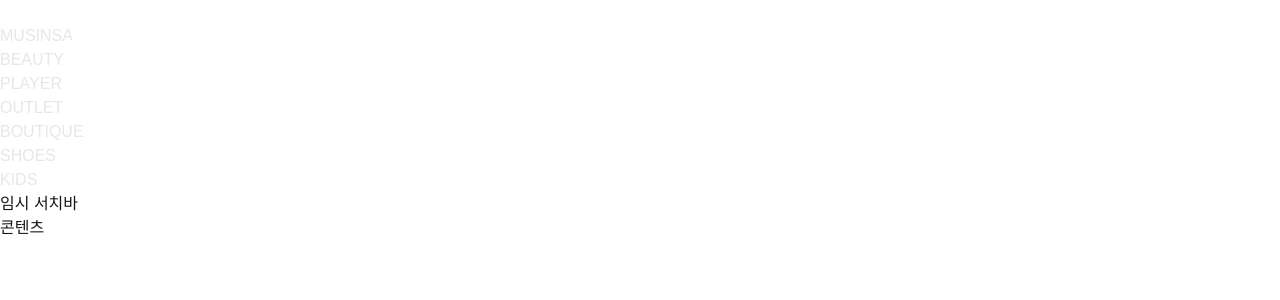
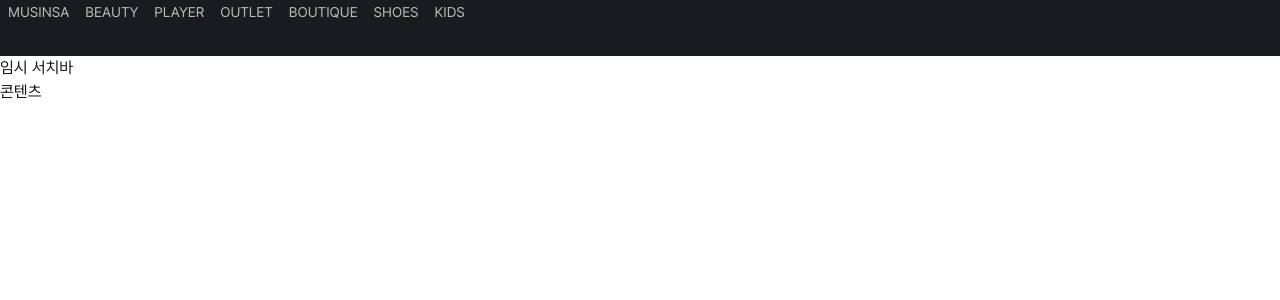
Before and after one commit to devjiin/study-musinsa, a Next.js app: page /magazine in a window 1280 px wide. Shown: the top 300 px of the page. Built offline with nearby package versions, Linux system fonts and the light colour scheme.

Commit message:
Feat: Pretendard 폰트 추가, Localnavigaion style 수정

```diff
--- /dev/null
+++ b/src/app/(home)/loading.tsx
@@ -0,0 +1,3 @@
+export default function Loading() {
+  return <h2>로딩딩</h2>;
+}
--- a/src/app/(home)/page.tsx
+++ b/src/app/(home)/page.tsx
@@ -2,14 +2,15 @@
 import { getData } from "../../../notion";
 import { Metadata } from "next";
 
-const pageId = "239427665b958058bc76e92c8e27e2df";
+const pageId = process.env.NOTION_DATABASE_ID;
 
-export const matadata: Metadata = {
+export const metadata: Metadata = {
   title: "home",
 };
 
 const ItemCardApi = async () => {
   const data = await getData(pageId);
+  console.log(data);
 
   return <main></main>;
 };
@@ -17,8 +18,8 @@
 export default function Home() {
   return (
     <>
+      <ContentTabs />
       <ItemCardApi />
-      <ContentTabs />
     </>
   );
 }
--- a/src/app/global.css
+++ b/src/app/global.css
@@ -5,10 +5,19 @@
   --foreground: #171717;
 }
 
+@font-face {
+  font-family: "Pretendard Variable";
+  font-weight: 45 920;
+  font-style: normal;
+  font-display: swap;
+  src: url("/fonts/PretendardVariable.woff2") format("woff2-variations");
+}
+
 @theme {
   --color-background: var(--background);
   --color-foreground: var(--foreground);
   --color-white-rgba: rgba(225, 225, 225, 0.8);
+  --font-pretendard: "Pretendard Variable";
 }
 
 @layer components {
@@ -35,5 +44,8 @@
 body {
   background: var(--background);
   color: var(--foreground);
-  font-family: Arial, Helvetica, sans-serif;
+  font-family:
+    var(--font-pretendard),
+    Apple SD Gothic Neo,
+    sans-serif;
 }
--- a/src/app/layout.tsx
+++ b/src/app/layout.tsx
@@ -16,7 +16,7 @@
   children: React.ReactNode;
 }>) {
   return (
-    <html lang="en">
+    <html lang="ko">
       <body>
         <h1 className="for-a11y">MUSINSA</h1>
         <LocalNavigation />
--- a/src/components/LocalNavigation/LocalNavigation.tsx
+++ b/src/components/LocalNavigation/LocalNavigation.tsx
@@ -3,12 +3,15 @@
 
 export default function LocalNavigation() {
   return (
-    <nav className="">
+    <nav className="flex bg-[#1a1b1f]">
       <button type="button" aria-label="카테고리 메뉴 열기"></button>
-      <ul>
+      <ul className="flex h-14">
         {data.localNavigation.map((nav, idx) => (
           <li key={idx}>
-            <Link href={`/${nav.toLowerCase()}`} className="text-white-rgba">
+            <Link
+              href={`/${nav.toLowerCase()}`}
+              className="px-[8px] text-white-rgba text-sm"
+            >
               {nav}
             </Link>
           </li>
```
Also changed, not shown: public/fonts/PretendardVariable.woff2 (added).
